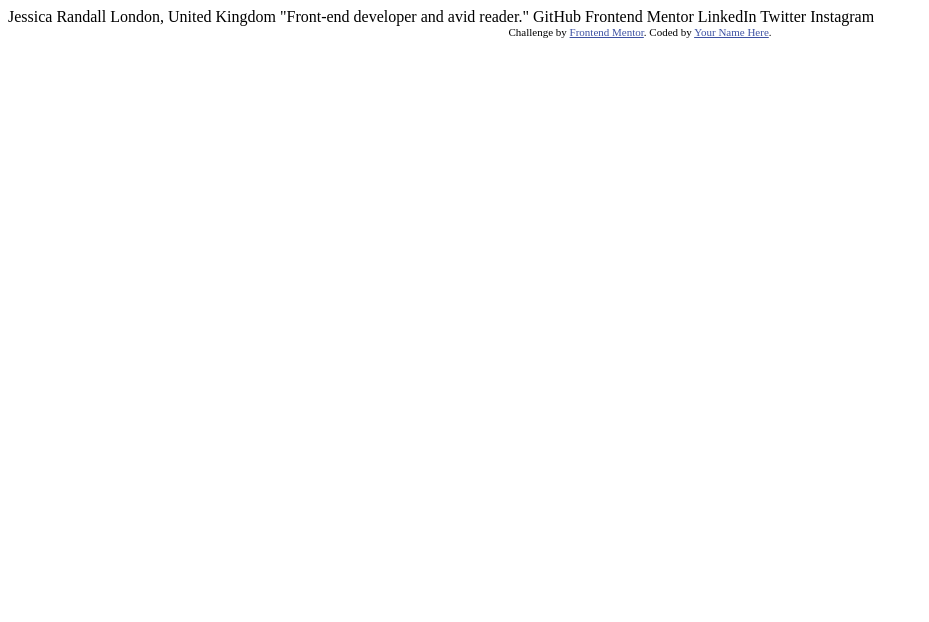
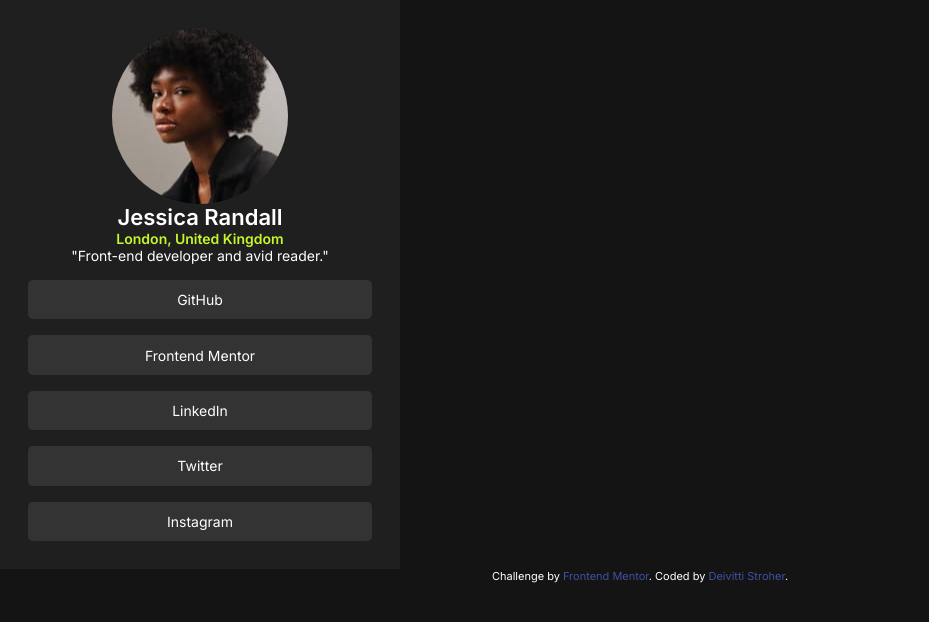
Before and after one commit to Deivitti-Stroher/social-links-profile-main, a plain HTML site: page index.html in a window 1280 px wide. Shown: the whole page, without its empty margins (0-929 px from the left). Drawn offline with Linux system fonts and the light colour scheme.

Commit message:
gerando css

```diff
--- a/index.html
+++ b/index.html
@@ -1,34 +1,58 @@
 <!DOCTYPE html>
 <html lang="en">
+
 <head>
   <meta charset="UTF-8">
-  <meta name="viewport" content="width=device-width, initial-scale=1.0"> <!-- displays site properly based on user's device -->
+  <meta name="viewport" content="width=device-width, initial-scale=1.0">
+  <!-- displays site properly based on user's device -->
 
   <link rel="icon" type="image/png" sizes="32x32" href="./assets/images/favicon-32x32.png">
+  <link rel="preconnect" href="https://fonts.googleapis.com">
+  <link rel="preconnect" href="https://fonts.gstatic.com" crossorigin>
+  <link
+    href="https://fonts.googleapis.com/css2?family=Inter:ital,opsz,wght@0,14..32,100..900;1,14..32,100..900&display=swap"
+    rel="stylesheet">
+  <link rel="stylesheet" href="style/style.css">
 
   <title>Frontend Mentor | Social links profile</title>
 
-  <!-- Feel free to remove these styles or customise in your own stylesheet 👍 -->
+  <!-- Feel free to #remove these styles or customise in your own stylesheet 👍 -->
   <style>
-    .attribution { font-size: 11px; text-align: center; }
-    .attribution a { color: hsl(228, 45%, 44%); }
+    .attribution {
+      font-size: 11px;
+      text-align: center;
+    }
+
+    .attribution a {
+      color: hsl(228, 45%, 44%);
+    }
   </style>
 </head>
+
 <body>
 
-  Jessica Randall
-  London, United Kingdom
-  "Front-end developer and avid reader."
+  <main>
+    <article>
+      <img src="assets/images/avatar-jessica.jpeg" alt="avatar-jessica">
+      <h1>Jessica Randall</h1>
+      <p class="local">London, United Kingdom</p>
+      <p class="descricao">"Front-end developer and avid reader."</p>
+      <ul>
+        <li><a href="#" class="links">GitHub</a></li>
+        <li><a href="#" class="links">Frontend Mentor</a></li>
+        <li><a href="#" class="links">LinkedIn</a></li>
+        <li><a href="#" class="links">Twitter</a></li>
+        <li><a href="#" class="links">Instagram</a></li>
+      </ul>
+    </article>
+  </main>
 
-  GitHub
-  Frontend Mentor
-  LinkedIn
-  Twitter
-  Instagram
+  <footer>
+    <div class="attribution">
+      Challenge by <a href="https://www.frontendmentor.io?ref=challenge" target="_blank">Frontend Mentor</a>.
+      Coded by <a href="#">Deivitti Stroher</a>.
+    </div>
+  </footer>
+</body>
 
-  <div class="attribution">
-    Challenge by <a href="https://www.frontendmentor.io?ref=challenge" target="_blank">Frontend Mentor</a>.
-    Coded by <a href="#">Your Name Here</a>.
-  </div>
-</body>
 </html>
--- /dev/null
+++ b/style/style.css
@@ -0,0 +1,74 @@
+* {
+    margin: 0px;
+    padding: 0px;
+    box-sizing: border-box;
+}
+
+:root {
+    --verde: hsl(75, 94%, 57%);
+    --branco: hsl(0, 0%, 100%);
+    --cinza01: hsl(0, 0%, 20%);
+    --cinza02: hsl(0, 0%, 12%);
+    --cinza03: hsl(0, 0%, 8%);
+
+    --font-Inter: 'Inter', sans-serif;
+    --fs-body: .875rem;
+    --fs-headring: 1.375rem;
+    --fw-400: 400;
+    --fw-600:600;
+    --fw-700:700;
+}
+
+body {
+    text-align: center;
+    font-family: var(--font-Inter);
+    font-weight: var(--fw-400);
+    font-size: var(--fs-body);
+    color: var(--branco);
+    background-color: var(--cinza03);
+}
+
+main {
+    width: 25rem;
+    padding: 1.75rem;
+    background-color: var(--cinza02);
+}
+
+img {
+    display: block;
+    max-width: 100%;
+    margin-inline: auto;
+    color: var(--verde);
+    border-radius: 100%;
+}
+
+h1 {
+    /* line-height: 1.1rem; */
+    font-size: var(--fs-headring);
+    font-weight: var(--fw-600);
+
+}
+
+ul li {
+    list-style: none;
+}
+
+a {
+    color: var(--branco);
+    text-decoration: none;
+}
+
+.local {
+    color: var(--verde);
+    font-weight: var(--fw-600)
+}
+
+.links {
+    display: block;
+    width: 100%;
+    text-align: center;
+    padding: .7rem;
+    border-radius: .3rem;
+    background-color: var(--cinza01);
+    margin-top: 1rem;
+}
```
Also changed, not shown: 1 other file.
